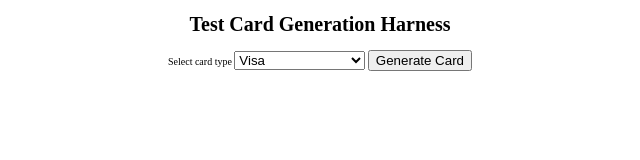
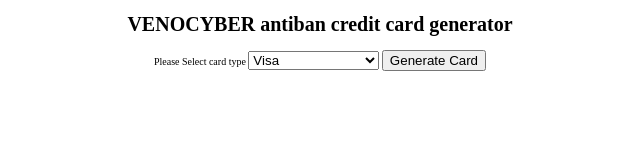
Before and after one commit to Venocybertech/Venocyber-credit-card, a plain HTML site: page index.html in a window 1280 px wide. Shown: the whole page, without its empty margins (320-960 px from the left). Drawn offline with Linux system fonts and the light colour scheme.

Commit message:
Update index.html

```diff
--- a/index.html
+++ b/index.html
@@ -7,9 +7,9 @@
 </head>
 <base id="base">
 <body>
-<h1>Test Card Generation Harness</h1>
+<h1>VENOCYBER antiban credit card generator</h1>
 <div>
-    <label for="cardType">Select card type</label>
+    <label for="cardType">Please Select card type</label>
     <select id="cardType">
         <option value="visa" selected="selected">Visa</option>
         <option value="mastercard">Mastercard</option>
```
